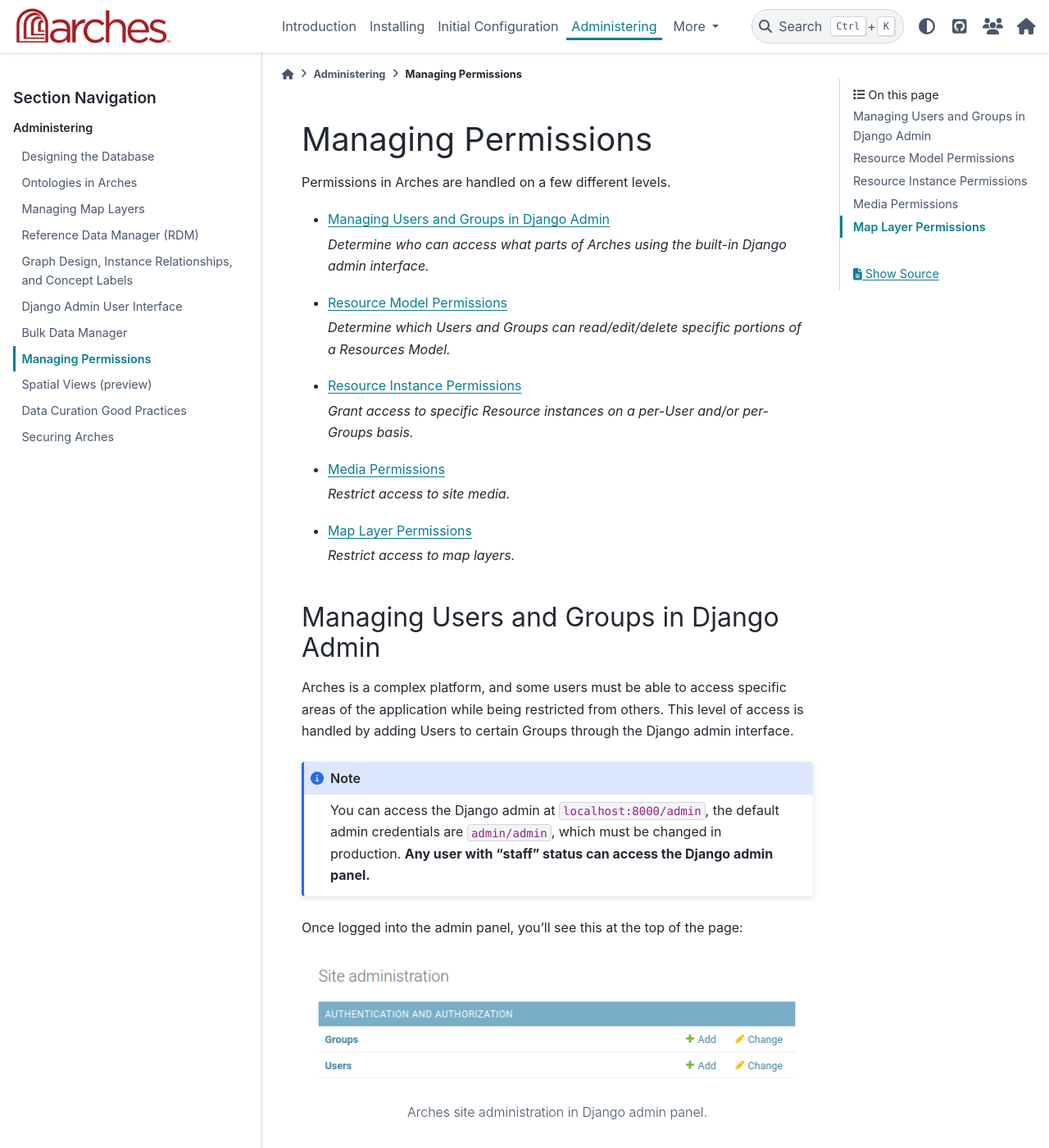
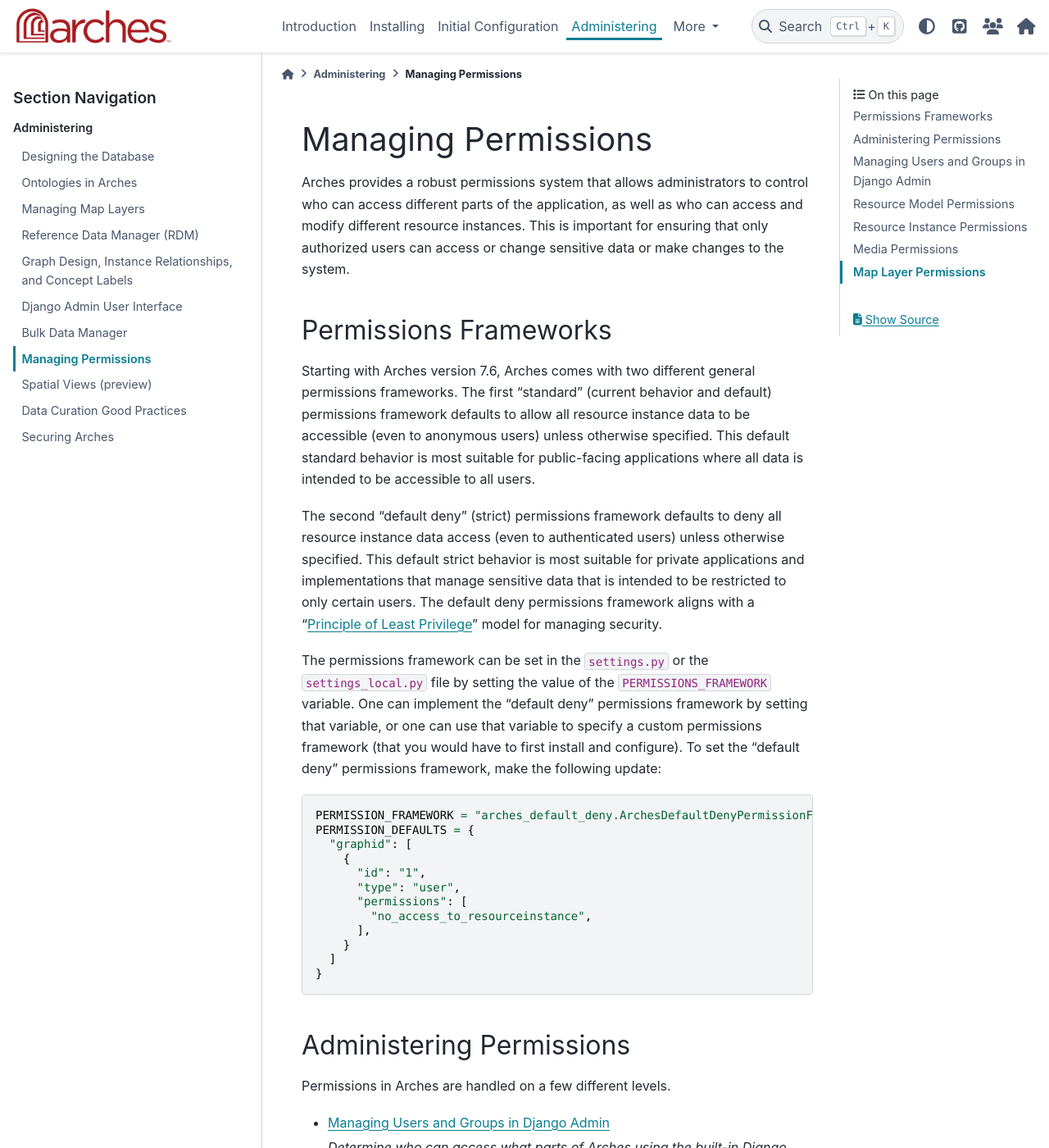
Before and after one commit to archesproject/arches-docs, a Sphinx documentation site: the page built from docs/administering/managing-permissions.rst, in a window 1280 px wide and 1400 px high. Shown: the whole window at 82% size. Built offline with Sphinx 7.4.7 and the PyData theme 0.15.4, drawn with Linux system fonts in a browser that asks for light colours.

Commit message:
Added documentation for default deny

```diff
--- a/docs/administering/managing-permissions.rst
+++ b/docs/administering/managing-permissions.rst
@@ -1,6 +1,38 @@
 ####################
 Managing Permissions
 ####################
+
+Arches provides a robust permissions system that allows administrators to control who can access different parts of the application, as well as who can access and modify different resource instances. This is important for ensuring that only authorized users can access or change sensitive data or make changes to the system.
+
+
+Permissions Frameworks
+----------------------
+
+Starting with Arches version 7.6, Arches comes with two different general permissions frameworks. The first "standard" (current behavior and default) permissions framework defaults to allow all resource instance data to be accessible (even to anonymous users) unless otherwise specified. This default standard behavior is most suitable for public-facing applications where all data is intended to be accessible to all users.
+
+The second "default deny" (strict) permissions framework defaults to deny all resource instance data access (even to authenticated users) unless otherwise specified. This default strict behavior is most suitable for private applications and implementations that manage sensitive data that is intended to be restricted to only certain users. The default deny permissions framework aligns with a ":ref:`Principle of Least Privilege`" model for managing security.
+
+The permissions framework can be set in the ``settings.py`` or the ``settings_local.py`` file by setting the value of the ``PERMISSIONS_FRAMEWORK`` variable. One can implement the "default deny" permissions framework by setting that variable, or one can use that variable to specify a custom permissions framework (that you would have to first install and configure). To set the "default deny" permissions framework, make the following update:
+
+.. code-block:: python
+
+  PERMISSION_FRAMEWORK = "arches_default_deny.ArchesDefaultDenyPermissionFramework"
+  PERMISSION_DEFAULTS = {
+    "graphid": [
+      {
+        "id": "1",
+        "type": "user",
+        "permissions": [
+          "no_access_to_resourceinstance",
+        ],
+      }
+    ]
+  }
+
+
+
+Administering Permissions
+-------------------------
 
 Permissions in Arches are handled on a few different levels.
 
--- a/docs/administering/security.rst
+++ b/docs/administering/security.rst
@@ -17,7 +17,7 @@
 ============================
 The *Principle of Least Privilege* means giving any users account or processes only those privileges required to perform its intended functions, and no more. This approach helps to clarify how to manage security issues. One can implement the *Principle of Least Privilege* using *Default Deny* models to access systems. The *Default Deny* cybersecurity model involves denying access by default and allowing only authorized and explicitly permitted activities. In this model, all network communications and software requests are *denied* unless specifically approved or permitted through predefined rules and policies.
 
-Arches version 7.6 implements a *Default Deny* setting that can be enabled so that Arches administrators need to explicitly determine rules that grant access and modification privileges to Arches managed resource data. Arches version 8 will likely make *Default Deny* the default setting for Arches. The Arches *Default Deny* model only applies to resource data managed within Arches. One still needs to consider other security concerns (networking, protecting Arches servers, human considerations, etc.) as discussed below.
+Arches version 7.6 implements a *Default Deny* setting that can be enabled so that Arches administrators need to explicitly determine rules that grant access and modification privileges to Arches managed resource data (see :ref:`Permissions Frameworks`). Arches version 8 will likely make *Default Deny* the default setting for Arches. The Arches *Default Deny* model only applies to resource data managed within Arches. One still needs to consider other security concerns (networking, protecting Arches servers, human considerations, etc.) as discussed below.
 
 
 General Good Security Practices
```
